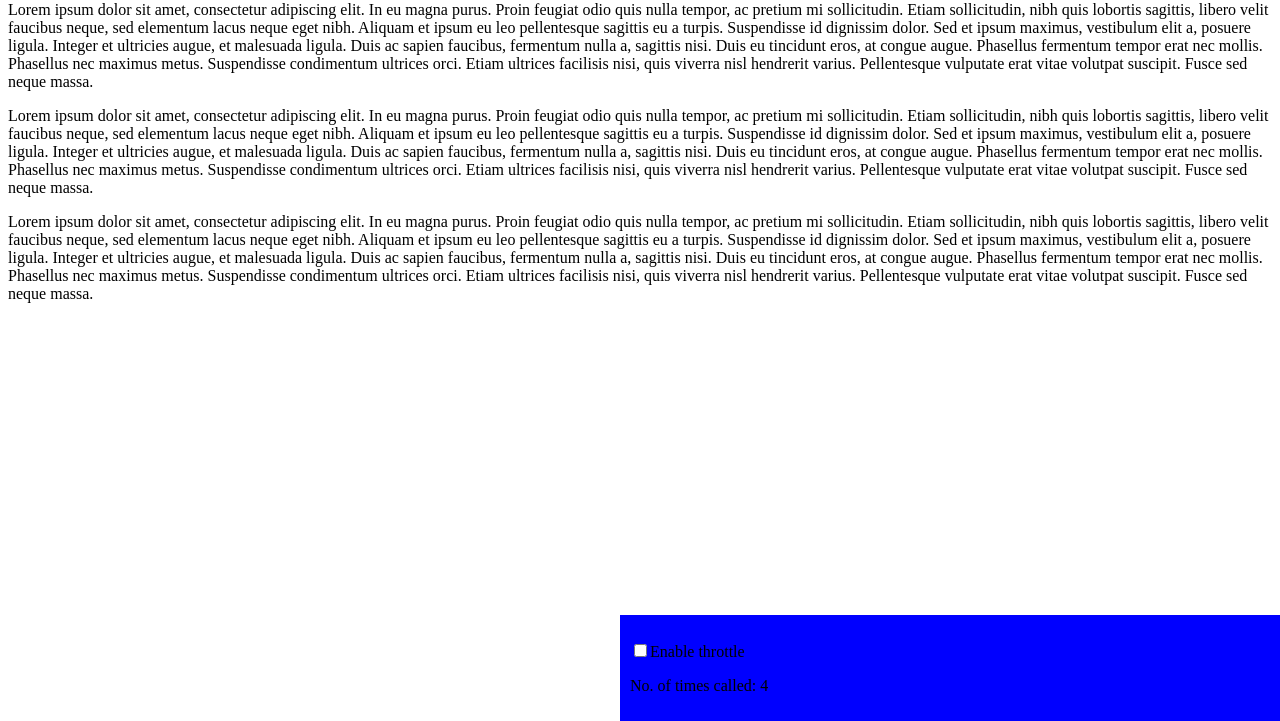
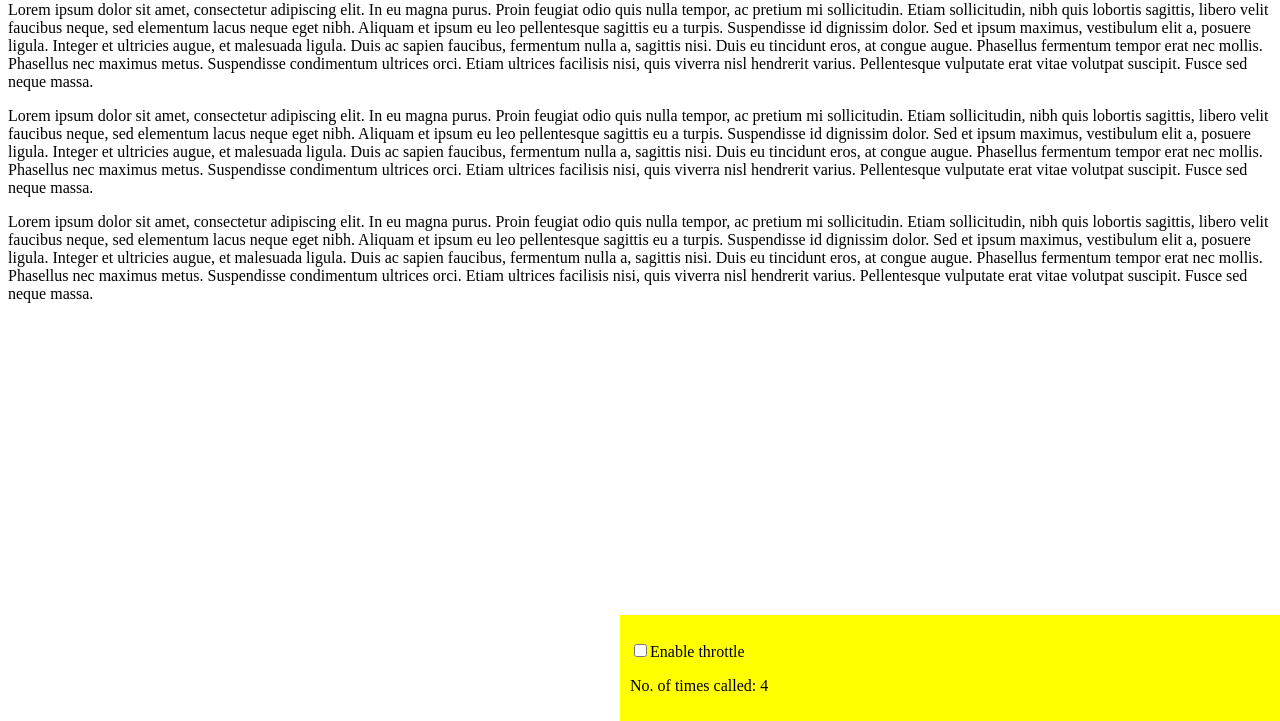
Before and after one commit to ZigaVukcevicDev/case-study-scroll-with-throttle, a website built with webpack: page index.html in a window 1280 px wide. Shown: the part 79-800 px from the top of the page. Built offline with nearby package versions, Linux system fonts and the light colour scheme.

Commit message:
Background color changed

```diff
--- a/css/styles.css
+++ b/css/styles.css
@@ -3,6 +3,6 @@
     right: 0;
     bottom: 0;
     width: 50%;
-    background-color: blue; /* testing */
+    background-color: yellow;
     padding: 10px;
 }
```
